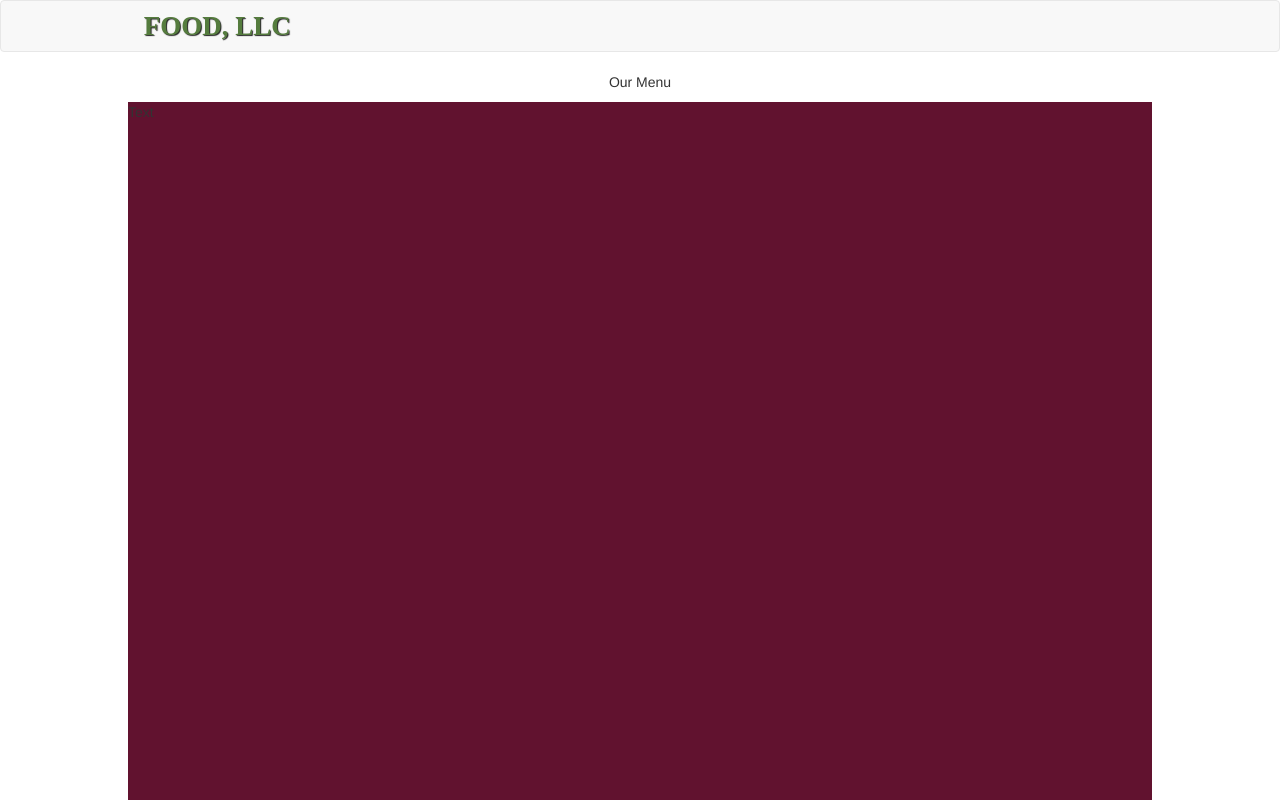
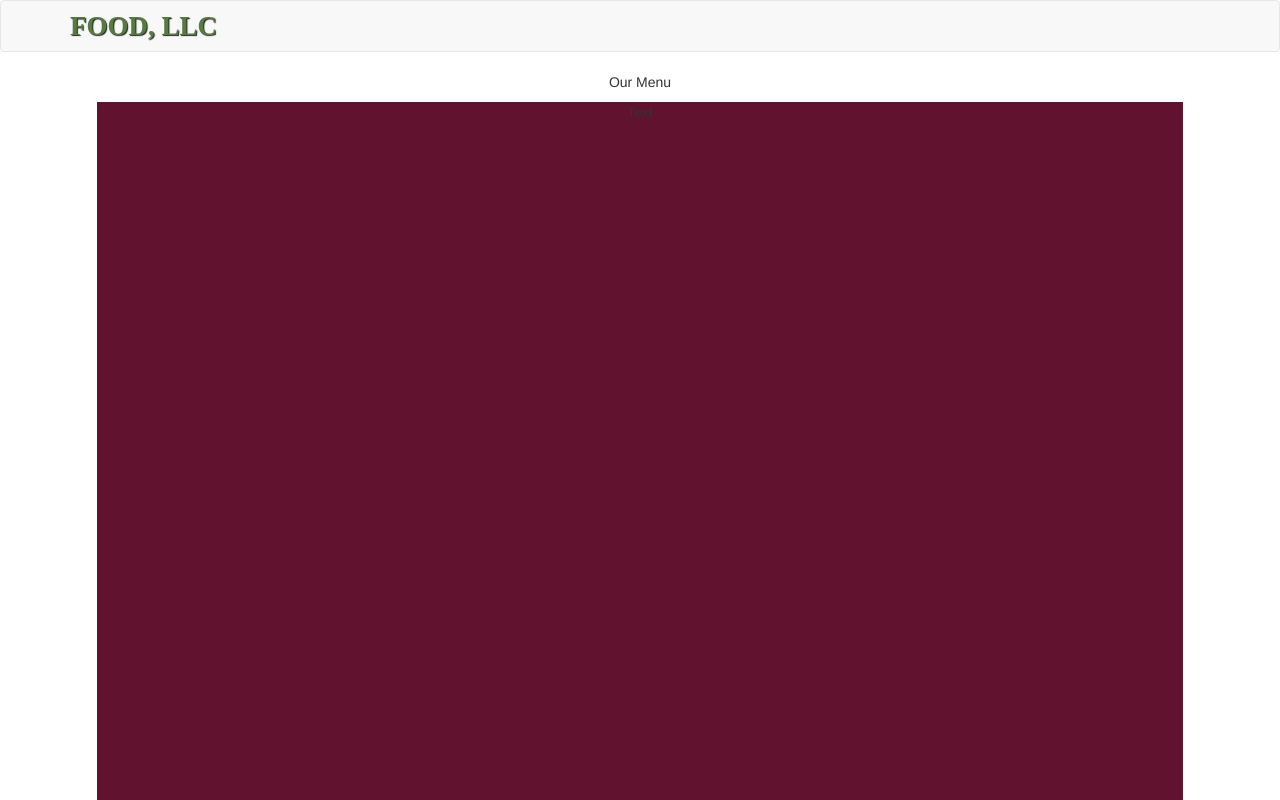
Before and after one commit to erikamenezes/coursera-test, a plain HTML site: page mod3_solution/index.html in a window 1280 px wide. Shown: the top 800 px of the page. Drawn offline with Linux system fonts and the light colour scheme.

Commit message:
changes to css

```diff
--- a/mod3_solution/css/styles.css
+++ b/mod3_solution/css/styles.css
@@ -29,13 +29,14 @@ li{
 #nav-list a span {
   font-size: 1.8em;
 }
+#collapsable-nav
+{
+  padding: 0px;
+}
 
 #gridtext{
   height: 1000px;
   background-color: #61122f;
+  margin-right: 3em;
+  margin-left: 3em;
 }
-
-.container
-{
-  width: 80%;
-}
--- a/mod3_solution/index.html
+++ b/mod3_solution/index.html
@@ -47,7 +47,7 @@
   </p>
   <div class="container">
     <div class="row">
-      <div class="class-xs-12" id="gridtext">
+      <div class="class-xs-12 text-center" id="gridtext">
         Text
       </div>
     </div>
```
